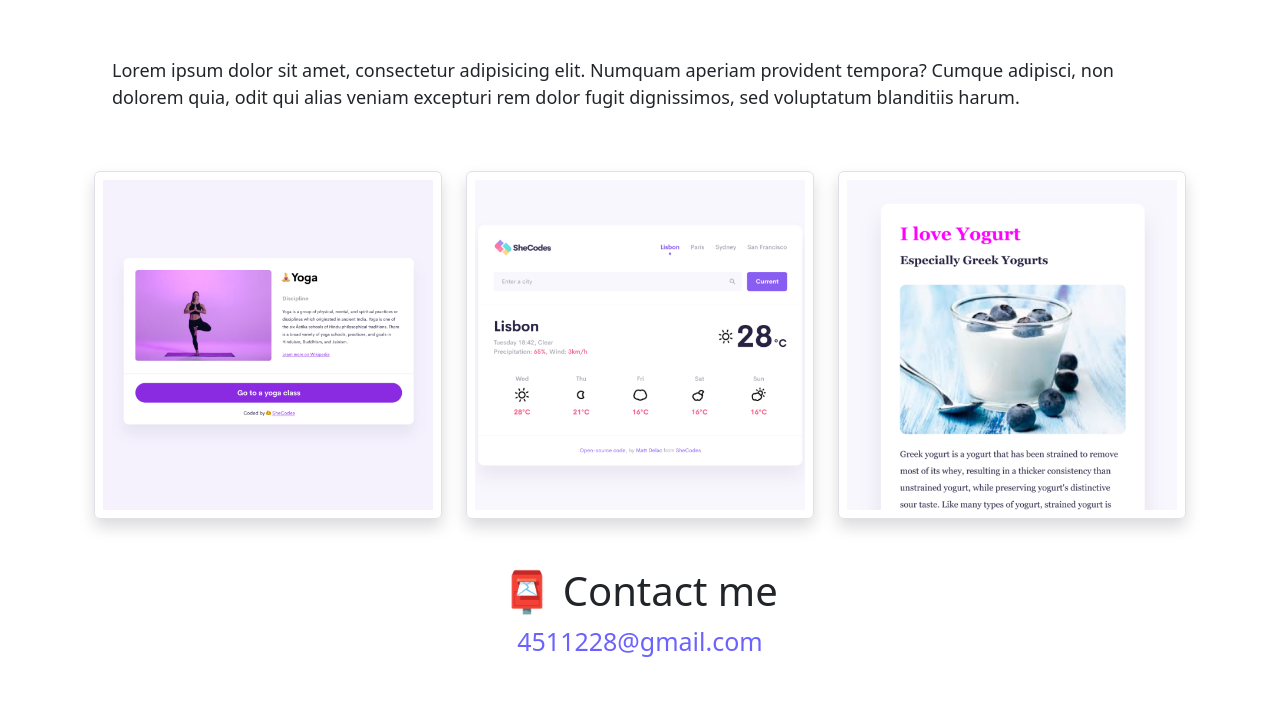
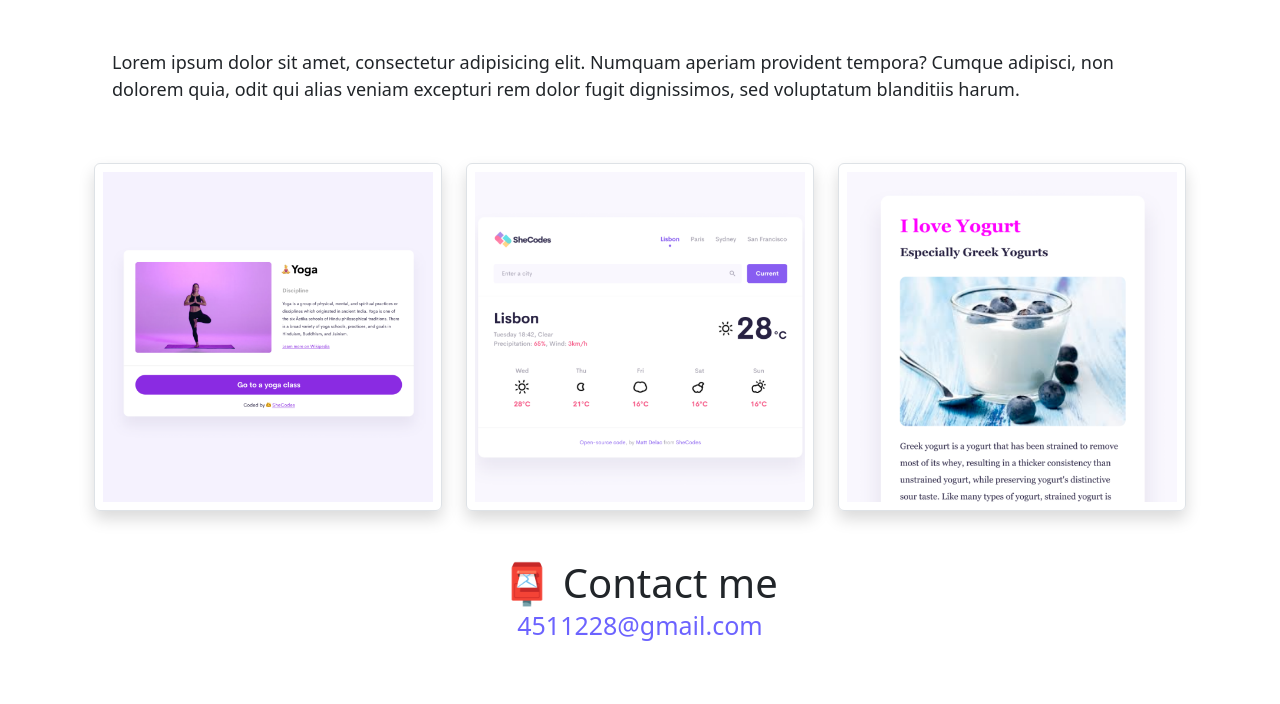
Before and after one commit to Faina4/hw-w3-advanced-tools, a website: page about.html in a window 1280 px wide. Shown: the part 227-931 px from the top of the page. Before the commit the page ends 887 px from the top, so only its background shows below. Drawn offline with nearby package versions, Linux system fonts and the light colour scheme; files that its build step writes are made by us from their sources.

Commit message:
added style.css to css folder

```diff
--- a/about.html
+++ b/about.html
@@ -22,6 +22,7 @@
       crossorigin="anonymous"
     ></script>
     <title>About me - Anna</title>
+    <link rel="stylesheet" href="css/style.css" />
   </head>
   <body>
     <div class="container">
```
Also changed, not shown: index.html (+1 -1 lines), css/style.css (renamed from style.css).
